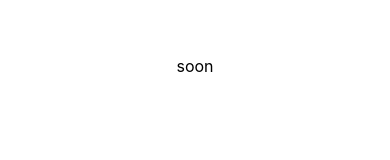
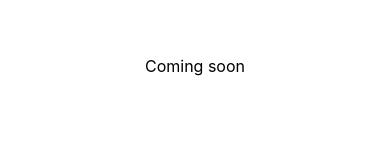
Before and after one commit to ondifransb/Portofolio, a Next.js app: page /port6 in a window 390 px wide. Shown: the part 356-516 px from the top of the page. Built offline with nearby package versions, Linux system fonts and the light colour scheme.

Commit message:
responsiveness fixed 0.5

```diff
--- a/pages/port6/index.js
+++ b/pages/port6/index.js
@@ -5,7 +5,7 @@ const Index = () => {
 				textAlign: "center",
 			}}
 		>
-			soon
+			Coming soon
 		</div>
 	);
 };
--- a/styles/globals.css
+++ b/styles/globals.css
@@ -3,7 +3,6 @@ body {
 	flex-direction: column;
 	justify-content: center;
 	min-height: 100vh;
-	align-items: center;
 
 	position: relative;
 
```
